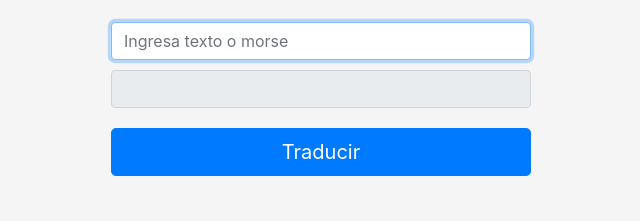
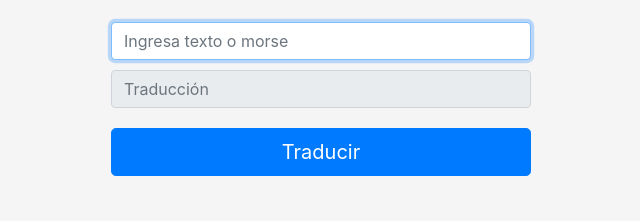
Before and after one commit to Isai132/traductor, a plain HTML site: page index.html in a window 1280 px wide. Shown: the part 368-589 px from the top of the page, 319-959 px from the left. Drawn offline with nearby package versions, Linux system fonts and the light colour scheme.

Commit message:
Add files via upload

```diff
--- a/index.html
+++ b/index.html
@@ -15,7 +15,7 @@
     <img class="mb-4" src="https://cdn-icons-png.flaticon.com/512/180/180211.png" alt="" width="72" height="72">
     <h1 id="instrucciones" idclass="h3 mb-4 font-weight-normal">Ingresa texto natural o morse para traducir</h1>
     <input type="text" id="input1" class="form-control" placeholder="Ingresa texto o morse" required autofocus>
-    <input type="text" id="input2" class="form-control" placeholder="" disabled>
+    <input type="text" id="input2" class="form-control" placeholder="Traducción" disabled>
     <button id="traducir" class="btn btn-lg btn-primary btn-block" type="button">Traducir</button>
     <p class="mt-5 mb-3 text-muted">&copy; Isaí Ayón</p>
   </div>
```
